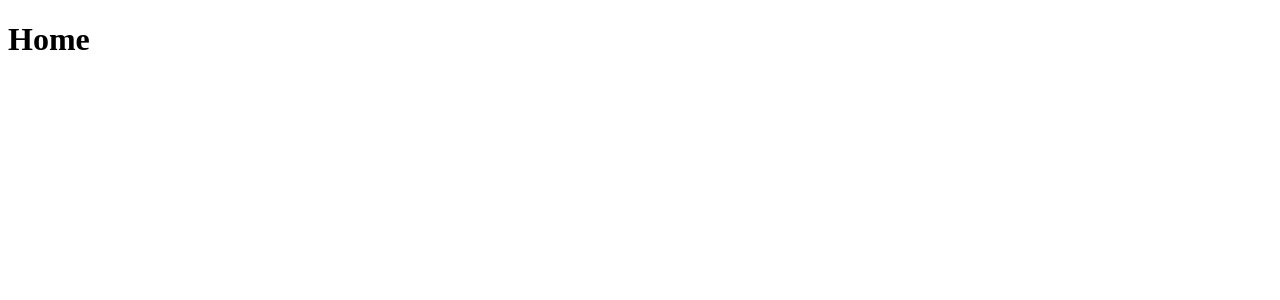
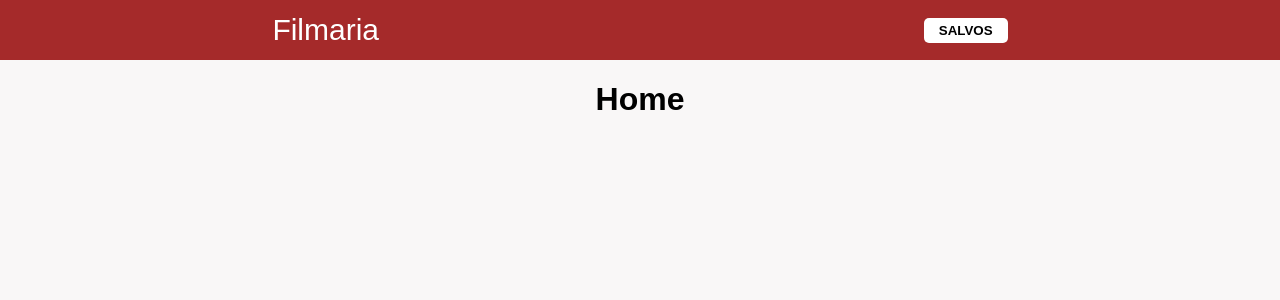
Before and after one commit to PauloAlves8039/vue-cli-filmaria, a Vue app: page / in a window 1280 px wide. Shown: the top 300 px of the page. Built offline with nearby package versions, Linux system fonts and the light colour scheme.

Commit message:
Adicionando estilos e criando o header

```diff
--- a/public/index.html
+++ b/public/index.html
@@ -6,6 +6,14 @@
     <meta name="viewport" content="width=device-width,initial-scale=1.0">
     <link rel="icon" href="<%= BASE_URL %>favicon.ico">
     <title><%= htmlWebpackPlugin.options.title %></title>
+    <style>
+      body{
+        margin: 0;
+        padding: 0;
+        font-family: sans-serif;
+        background: #F9F7F7;
+      }
+    </style>
   </head>
   <body>
     <noscript>
--- a/src/App.vue
+++ b/src/App.vue
@@ -1,6 +1,6 @@
 <template>
   <div id="app">
-    <header/>
+    <Header/>
     <router-view/>
   </div>
 </template>
@@ -16,6 +16,12 @@
 }
 </script>
 
-<style>
-
+<style scoped>
+  #app{
+    display: flex;
+    width: 100%;
+    justify-content: center;
+    align-items: center;
+    flex-direction: column;
+  }
 </style>
--- a/src/components/Header.vue
+++ b/src/components/Header.vue
@@ -1,6 +1,7 @@
 <template>
   <header id="header">
-    <span>Filmaria</span>
+    <router-link to="/" exact>Filmaria</router-link>
+    <router-link tag="button" to="/salvos" exact class="meusfilmes">SALVOS</router-link>
   </header>
 </template>
 
@@ -10,6 +11,30 @@
 }
 </script>
 
-<style>
+<style scoped>
+#header{
+    display: flex;
+    align-items: center;
+    justify-content: space-around;
+    width: 100%;
+    height: 60px;
+    background-color: brown;
+  }
 
+  #header a{
+    text-decoration: none;
+    font-size: 30px;
+    color: #FFF;
+    cursor: pointer;
+  }
+
+  button{
+    cursor: pointer;
+    border:0;
+    background: #FFF;
+    padding: 5px 15px;
+    outline: none;
+    border-radius: 5px;
+    font-weight: bold;
+  }
 </style>
```
